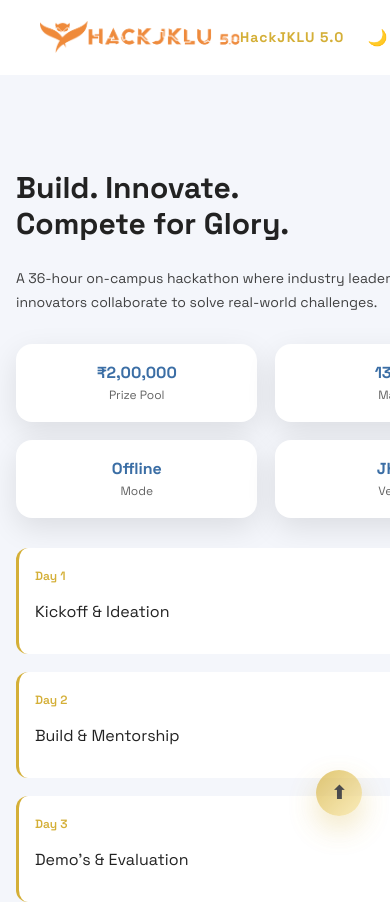
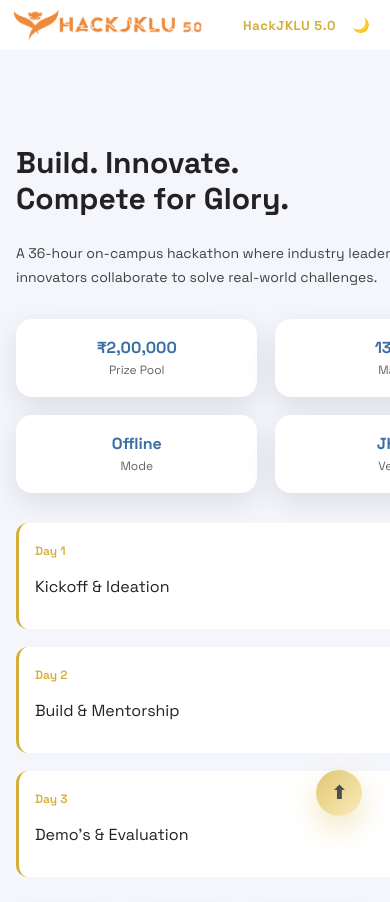
Before and after one commit to yashbansal-dev/problem-statement, a plain HTML site: page index.html in a window 390 px wide. Shown: the top 902 px of the page. Drawn offline with Linux system fonts and the light colour scheme.

Commit message:
Update style.css
Updated CSS styles for various elements including header, layout, and responsive design adjustments.

```diff
--- a/style.css
+++ b/style.css
@@ -29,14 +29,16 @@
   position: sticky;
   top: 0;
   z-index: 1000;
+
   display: flex;
+  align-items: center;
   justify-content: space-between;
-  align-items: center;
-  padding: 18px 40px;
+
+  padding: 14px 18px;
   background: var(--card);
   backdrop-filter: blur(10px);
-  border-bottom: 1px solid rgba(255,255,255,0.06);
 }
+
 
 .header-logo {
   height: 42px;
@@ -45,16 +47,19 @@
 .header-right {
   display: flex;
   align-items: center;
-  gap: 14px;
+  gap: 10px;
+  flex-shrink: 0;
 }
 
+
 .brand-text {
-  font-size: 18px;
+  font-size: 16px;
   font-weight: 700;
-  letter-spacing: 1.4px;
+  letter-spacing: 1.1px;
   color: var(--gold);
   white-space: nowrap;
 }
+
 
 .theme-toggle {
   width: 38px;
@@ -380,3 +385,23 @@
     font-size: 16px;
   }
 }
+@media (max-width: 480px) {
+  .top-header {
+    padding: 10px 14px;
+  }
+
+  .header-logo {
+    height: 30px;
+  }
+
+  .brand-text {
+    font-size: 13px;
+    letter-spacing: 0.6px;
+  }
+
+  .theme-toggle {
+    width: 30px;
+    height: 30px;
+    font-size: 14px;
+  }
+}
```
